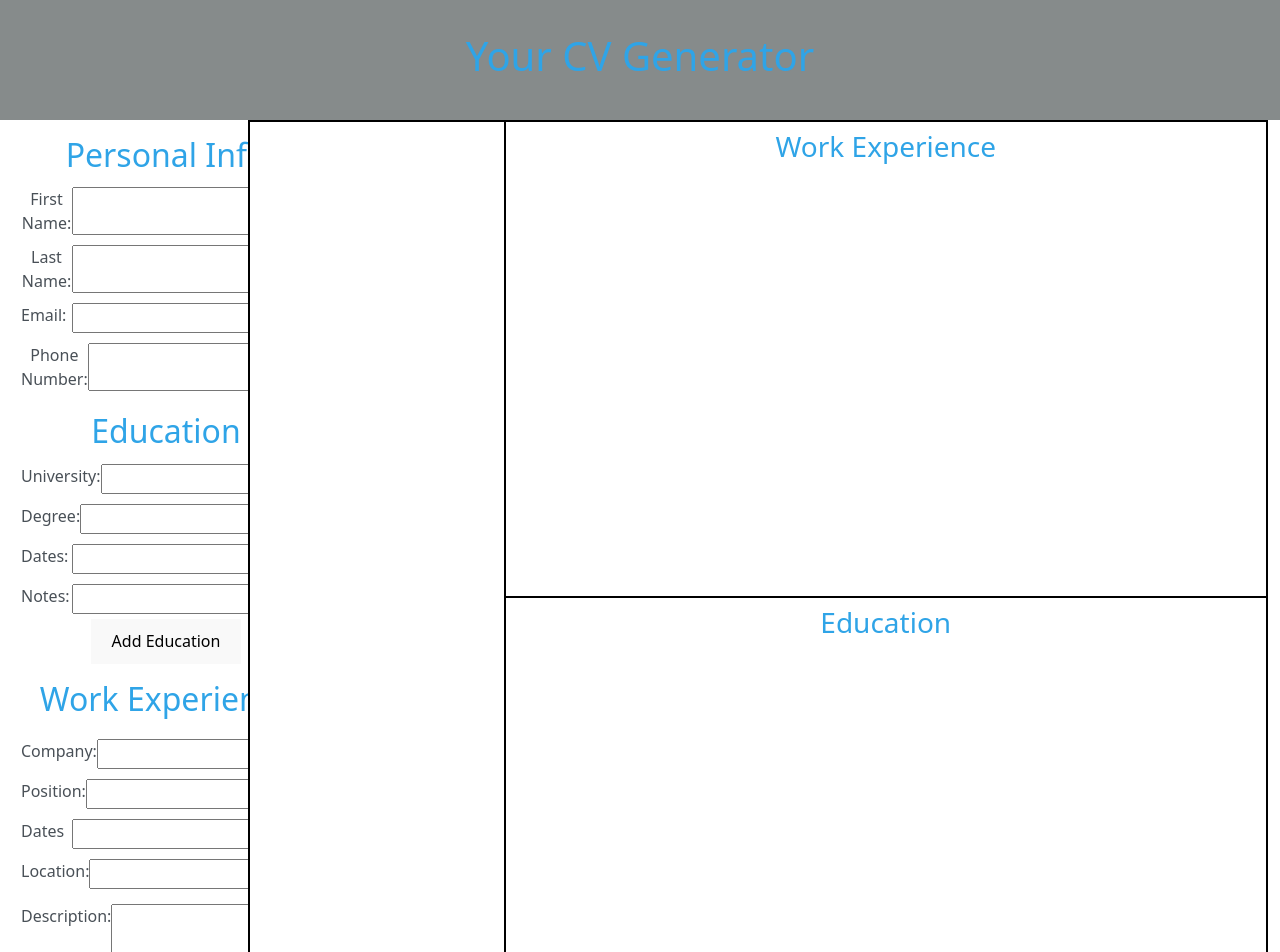
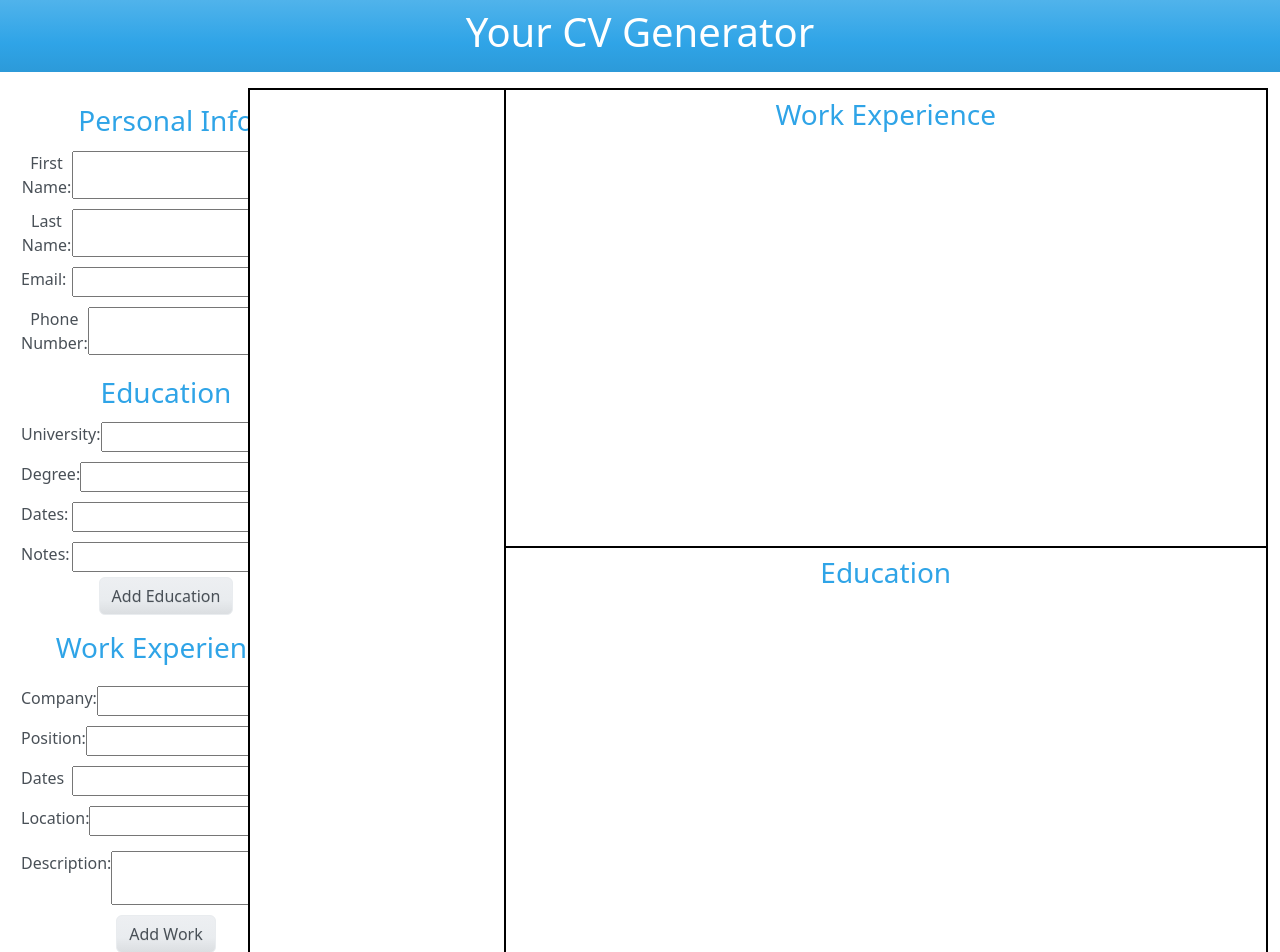
Before and after one commit to lbagd9898/cv-application, a React (Vite) app: page / in a window 1280 px wide. Shown: the top 952 px of the page. Built offline with nearby package versions, Linux system fonts and the light colour scheme.

Commit message:
good enough

```diff
--- a/src/App.jsx
+++ b/src/App.jsx
@@ -106,13 +106,13 @@ function App() {
 
   return (
     <div>
-      <header>
+      <header className="navbar navbar-expand-lg bg-primary">
         <h1>Your CV Generator </h1>
       </header>
       <div id="container">
         <form onSubmit={saveData}>
           <section className="general-info">
-            <h2>Personal Info</h2>
+            <h3>Personal Info</h3>
             <fieldset>
               <div>
                 <Input
@@ -145,7 +145,7 @@ function App() {
             </fieldset>
           </section>
           <section className="edu-experience">
-            <h2>Education</h2>
+            <h3>Education</h3>
             {eduData.map((ed) => (
               <EducationFields
                 key={ed.id}
@@ -153,11 +153,15 @@ function App() {
                 onChange={handleEduChange}
               />
             ))}
-            <button type="button" onClick={addEducationField}>
+            <button
+              type="button"
+              className="btn btn-secondary"
+              onClick={addEducationField}
+            >
               Add Education
             </button>
           </section>
-          <h2>Work Experience</h2>
+          <h3>Work Experience</h3>
           <section className="job-experience">
             {workData.map((work) => (
               <WorkFields
@@ -166,11 +170,17 @@ function App() {
                 onChange={handleWorkChange}
               ></WorkFields>
             ))}
-            <button type="button" onClick={addWorkField}>
+            <button
+              type="button"
+              className="btn btn-secondary"
+              onClick={addWorkField}
+            >
               Add Work
             </button>
           </section>
-          <button type="submit">Submit</button>
+          <button className="btn btn-primary" type="submit">
+            Submit
+          </button>
         </form>
         <div id="cv">
           <div id="personal-info">
--- a/src/styles/App.css
+++ b/src/styles/App.css
@@ -90,4 +90,10 @@ form > section {
   display: grid;
   grid-template-columns: minmax(200px, 1fr) 1080px;
   column-gap: 3rem;
+  padding-top: 1rem;
 }
+
+header {
+  display: flex;
+  justify-content: center !important;
+}
```
